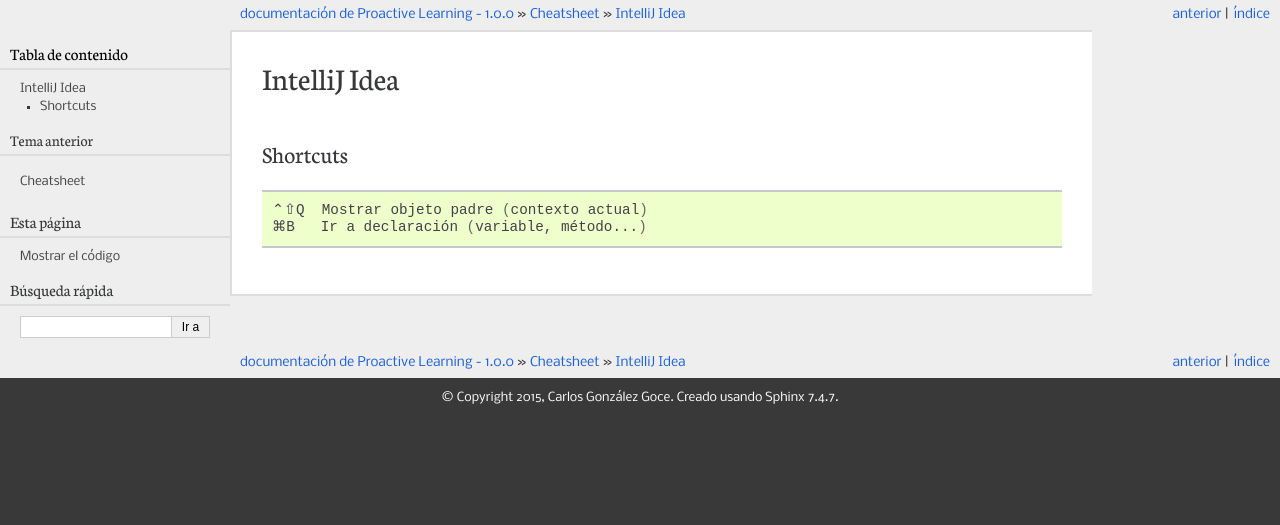
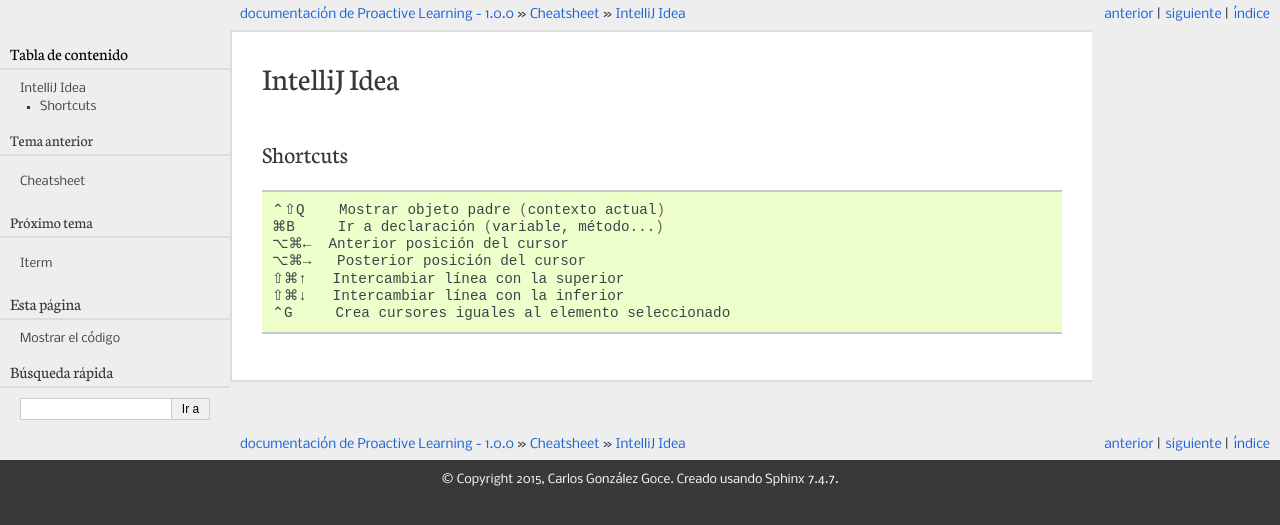
Before and after one commit to carlosgoce/proactive-learning, a Sphinx documentation site: the page built from docs/cheatsheet/intellij.rst, in a window 1280 px wide. Shown: the top 525 px of the page. Built offline with Sphinx 7.4.7, drawn with Linux system fonts in a browser that asks for light colours; pages that are not in the unit, such as notebooks, are missing from menus.

```diff
--- a/docs/cheatsheet/index.rst
+++ b/docs/cheatsheet/index.rst
@@ -7,3 +7,4 @@ Contenido:
    :maxdepth: 3
 
    intellij
+   iterm
--- a/docs/cheatsheet/intellij.rst
+++ b/docs/cheatsheet/intellij.rst
@@ -6,5 +6,10 @@ Shortcuts
 
 .. code-block:: shell
 
-     ⌃⇧Q  Mostrar objeto padre (contexto actual)
-     ⌘B   Ir a declaración (variable, método...)
+     ⌃⇧Q    Mostrar objeto padre (contexto actual)
+     ⌘B     Ir a declaración (variable, método...)
+     ⌥⌘←  Anterior posición del cursor
+     ⌥⌘→   Posterior posición del cursor
+     ⇧⌘↑   Intercambiar línea con la superior
+     ⇧⌘↓   Intercambiar línea con la inferior
+     ⌃G     Crea cursores iguales al elemento seleccionado
```
Also changed, not shown: docs/cheatsheet/iterm.rst (added, +9 -0 lines).
